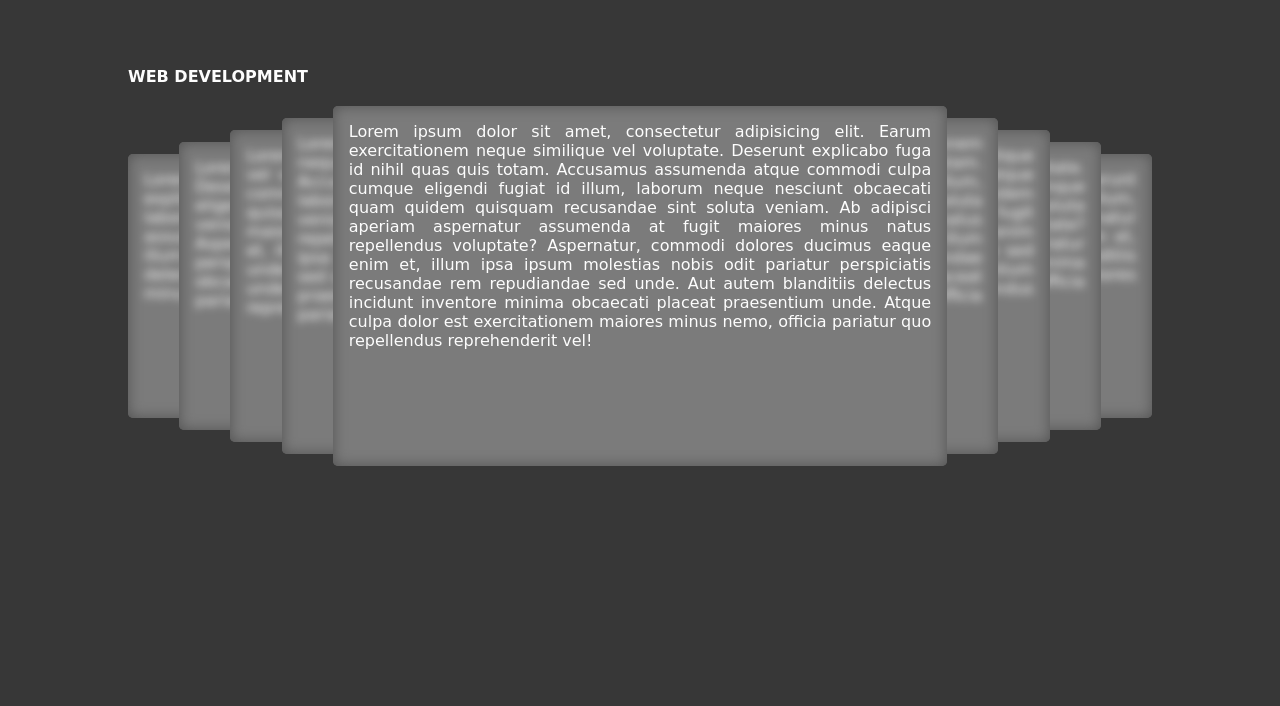
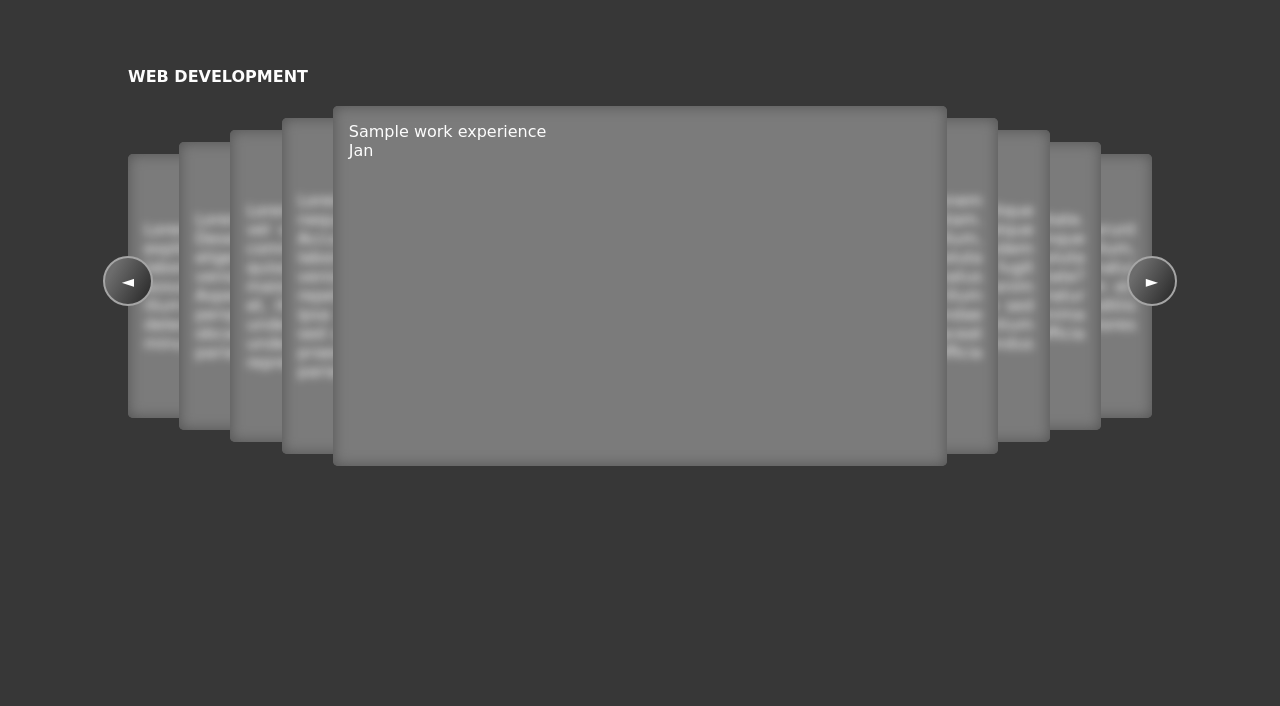
Before and after one commit to KevinVanphavong/website-portfolio, a Symfony app: template templates/skillset-experiences.html.twig in a window 1280 px wide. Shown: the part 61-767 px from the top of the page. Run offline with Twig, Linux system fonts and the light colour scheme; the template is opened without the code that fills it: most values are stand-ins (such as "Sample title", 1, 10 or a date in 2020); style sheets or scripts are compiled from the project's sources; some libraries are stand-ins or nearby versions; some web fonts are replaced.

Commit message:
create slider for the card to display experience objects

```diff
--- a/assets/styles/skillsetexperiences.css
+++ b/assets/styles/skillsetexperiences.css
@@ -18,6 +18,10 @@ body {
     position: relative;
 }
 
+.fake-card-work-experience:first-child {
+    text-align: initial;
+}
+
 .fake-card-work-experience {
     box-shadow: inset 0 0 14px 0 #525252;
     border-radius: 5px;
@@ -31,18 +35,46 @@ body {
 .fake-card-work-experience > .wrapper-content {
     height: 100%;
     overflow: hidden;
+    display: flex;
+    align-items: center;
 }
 
 .work-experience {
     display: none;
 }
 
-@media screen and (max-width: 468px) {
-    .fake-card-work-experience:first-child {
-        inset: 5% 0%;
-    }
+.button-slider {
+    width: 50px;
+    height: 50px;
+    position: absolute;
+    top: 42.5%;
+    z-index: 200;
+    border-radius: 50%;
+    display: flex;
+    justify-content: center;
+    align-items: center;
+    cursor: pointer;
+    border: 2px solid #a5a5a5;
+}
 
-    .fake-card-work-experience:not(:first-child) {
-        display: none;
-    }
+.button-slider-right {
+    background: linear-gradient(120deg, rgb(108, 108, 108) 20%, rgb(37, 37, 37) 100%);
+    right: -25px;
 }
+.button-slider-right::before {
+    content: '►';
+}
+
+.button-slider-left {
+    background: linear-gradient(120deg, rgb(108, 108, 108) 20%, rgb(37, 37, 37) 100%);
+    left: -25px;
+}
+.button-slider-left::before {
+    content: '◄';
+}
+
+/*@media screen and (max-width: 468px) {*/
+/*    .fake-card-work-experience:not(:first-child) {*/
+/*        display: none;*/
+/*    }*/
+/*}*/
--- a/templates/skillset-experiences.html.twig
+++ b/templates/skillset-experiences.html.twig
@@ -17,6 +17,8 @@
 
         <h4>WEB DEVELOPMENT</h4>
         <div class="fake-cards-slider">
+            <div class="button-slider button-slider-left"></div>
+            <div class="button-slider button-slider-right"></div>
             {% for i in 0..4 %}
                 <div class="fake-card-work-experience fake-card-work-experience-{{ i }}">
                     <div class="wrapper-content">
@@ -28,15 +30,15 @@
     </section>
 
     <script>
+        // START - DISPLAY SLIDER SCRIPT
+        function displaySliderScript() {
+            let fakeCards = document.querySelectorAll('.fake-card-work-experience');
+            let sliderfakeCard = document.querySelector('.fake-cards-slider').offsetHeight
 
-        var fakeCards = document.querySelectorAll('.fake-card-work-experience');
-        var sliderfakeCard = document.querySelector('.fake-cards-slider').offsetHeight
             const fakeCardBaseHeight = 5
             const fakeCardIncrementHeight = 3
-
             const fakeCardBaseWidth = 20
             const fakeCardIncrementWidth = 5
-
             const fakeCardBaseZIndex = 100;
 
             fakeCards.forEach(function(fakeCard, index = 0){
@@ -53,32 +55,67 @@
                 index++;
              })
 
-        function checkMediaQuery() {
+            function resizeCardExperience() {
                 const cardExperience = document.querySelector('.fake-card-work-experience')
-            // If the inner width of the window is greater then 768px
                 if (window.innerWidth < 468) {
-                // Then log this message to the console
-                console.log('Media Query Matched 468!')
                     cardExperience.style.inset = '5% 0%';
                 }
             }
+            window.addEventListener('load', resizeCardExperience);
+        }
+        displaySliderScript();
+        // END - DISPLAY SLIDER SCRIPT
 
-        // Add a listener for when the window resizes
-        window.addEventListener('load', checkMediaQuery);
+        // START - ACTIVATE SLIDER SCRIPT
+        function activateSliderScript() {
+            let firstCardExperience = document.querySelector('.fake-card-work-experience')
+            let allWorkExperiences = document.querySelectorAll('.work-experience');
 
-        // var allWorkExperiences = document.querySelectorAll('.work-experience');
-        //
-        // function activeSlider() {
-        //
-        //     window.addEventListener('keydown', (event) => {
-        //         // press arrowLeft (37)
-        //         if(event.code === 37 || event.code === 39) {
-        //             console.log(event.code);
-        //         }
-        //
-        //         // press arrowRight (39)
-        //     })
-        // }
+            const firstSliderNumber = 0;
+            const lastSliderNumber = allWorkExperiences.length - 1;
+            let sliderNumberToChange;
 
+            let buttonSliderRight = document.querySelector('.button-slider-right')
+            let buttonSliderLeft = document.querySelector('.button-slider-left')
+
+            sliderNumberToChange = firstSliderNumber;
+            firstCardExperience.innerHTML = allWorkExperiences[sliderNumberToChange].innerHTML
+
+            window.addEventListener('keydown', (event) => {
+                if(event.keyCode === 37) {
+                    sliderNumberToChange -= 1
+                } else if (event.keyCode === 39) {
+                    sliderNumberToChange += 1
+                }
+
+                if(sliderNumberToChange > lastSliderNumber){
+                    sliderNumberToChange = firstSliderNumber
+                } else if (sliderNumberToChange < firstSliderNumber) {
+                    sliderNumberToChange = lastSliderNumber
+                }
+                firstCardExperience.innerHTML = allWorkExperiences[sliderNumberToChange].innerHTML
+            })
+
+            buttonSliderRight.addEventListener('click', function(){
+                sliderNumberToChange += 1
+                if(sliderNumberToChange > lastSliderNumber){
+                    sliderNumberToChange = firstSliderNumber
+                } else if (sliderNumberToChange < firstSliderNumber) {
+                    sliderNumberToChange = lastSliderNumber
+                }
+                firstCardExperience.innerHTML = allWorkExperiences[sliderNumberToChange].innerHTML
+            })
+
+            buttonSliderLeft.addEventListener('click', function(){
+                sliderNumberToChange -= 1
+                if(sliderNumberToChange > lastSliderNumber){
+                    sliderNumberToChange = firstSliderNumber
+                } else if (sliderNumberToChange < firstSliderNumber) {
+                    sliderNumberToChange = lastSliderNumber
+                }
+                firstCardExperience.innerHTML = allWorkExperiences[sliderNumberToChange].innerHTML
+            })
+        }
+        activateSliderScript()
     </script>
 {% endblock %}
```
Lines whose indentation alone changed are shown as unchanged.
